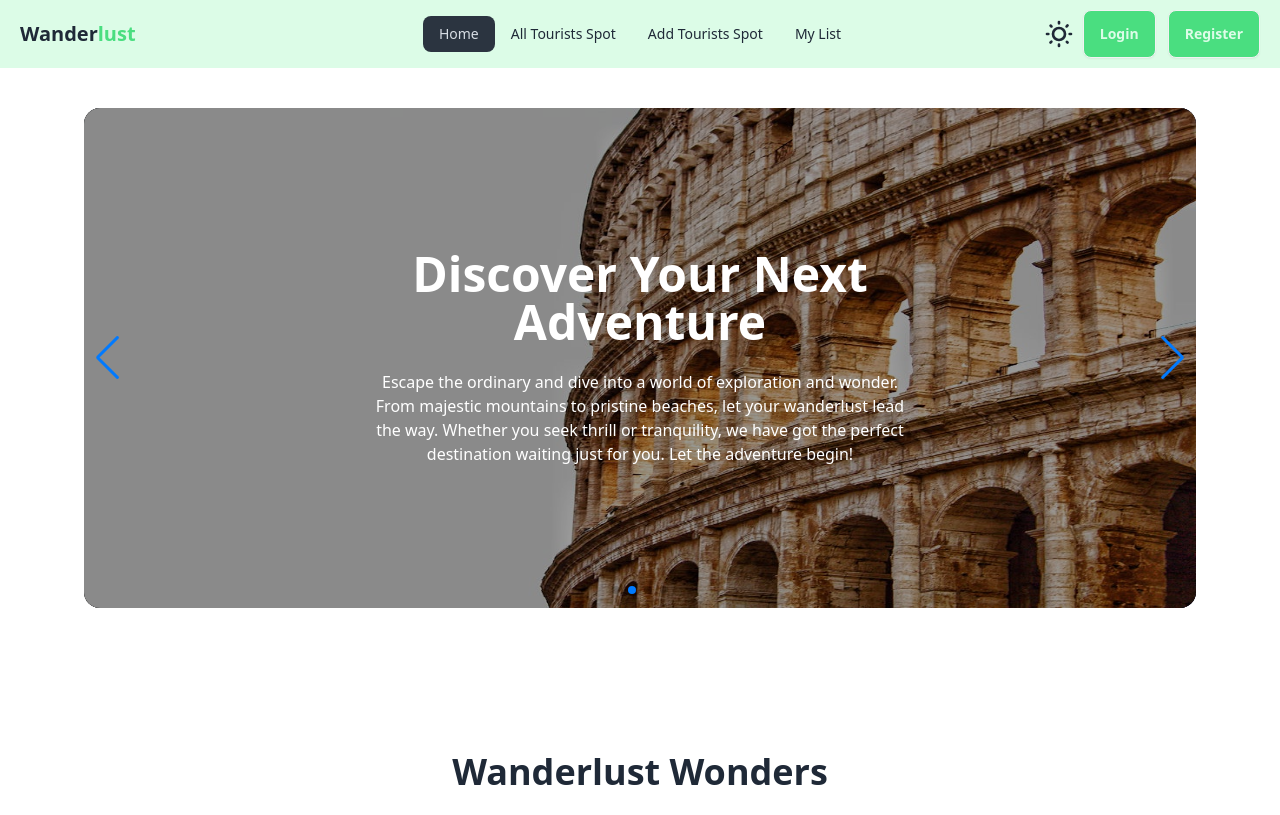
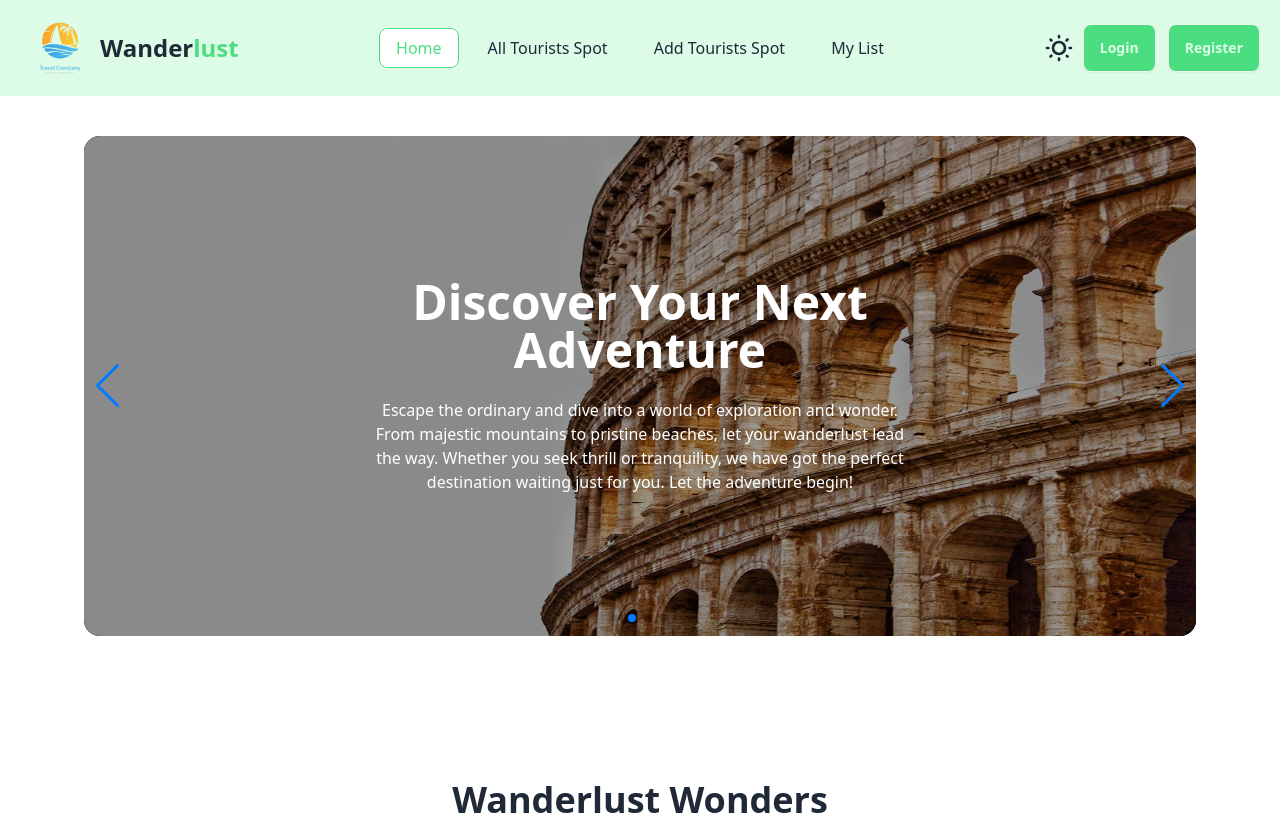
Before and after one commit to mohsinahmedarfat/Wanderlust-client-side, a React (Vite) app: page / in a window 1280 px wide. Shown: the top 815 px of the page. Built offline with nearby package versions, Linux system fonts and the light colour scheme; no server answers.

Commit message:
did some improvement

```diff
--- a/index.html
+++ b/index.html
@@ -2,7 +2,7 @@
 <html lang="en">
   <head>
     <meta charset="UTF-8" />
-    <link rel="icon" type="image/svg+xml" href="" />
+    <link rel="icon" type="image/svg+xml" href="src/assets/wander.png" />
     <meta name="viewport" content="width=device-width, initial-scale=1.0" />
     <title>Wanderlust</title>
   </head>
--- a/src/pages/allSpot/Spot.jsx
+++ b/src/pages/allSpot/Spot.jsx
@@ -12,13 +12,11 @@ const Spot = ({ touristSpot }) => {
   } = touristSpot;
   return (
     <div className="card bg-base-100 shadow-xl">
-      <figure>
-        <img
-          className="h-[266px] lg:h-56 xl:h-[266px]"
-          src={image}
-          alt="tourist spot"
-        />
-      </figure>
+      <img
+        className="h-72 lg:h-56 xl:h-[266px] rounded-t-2xl"
+        src={image}
+        alt="tourist spot"
+      />
       <div className="card-body">
         <h2 className="card-title text-2xl">{tourists_spot_name}</h2>
         <p>
--- a/src/pages/home/Slider.jsx
+++ b/src/pages/home/Slider.jsx
@@ -1,3 +1,4 @@
+/* eslint-disable react/no-unescaped-entities */
 import slider1 from "../../assets/slider-1.jpg";
 import slider2 from "../../assets/slider-2.jpg";
 import slider3 from "../../assets/slider-3.jpg";
@@ -37,12 +38,12 @@ const Slider = () => {
         <SwiperSlide>
           <div className="relative bg-black rounded-2xl">
             <img
-              className="w-full h-96 md:h-[400px] lg:h-[500px] rounded-2xl opacity-60"
+              className="w-full h-[500px] md:h-[400px] lg:h-[500px] rounded-2xl opacity-60"
               src={slider1}
               alt=""
             />
             <div className="text-center space-y-6 absolute top-1/2 left-1/2 -translate-x-1/2 -translate-y-1/2">
-              <h1 className="text-5xl font-bold text-white">
+              <h1 className="text-3xl md:text-5xl font-bold text-white">
                 Explore the Wonders of the World with Us!
               </h1>
               <p className="text-white">
@@ -57,12 +58,12 @@ const Slider = () => {
         <SwiperSlide>
           <div className="relative bg-black rounded-2xl">
             <img
-              className="w-full h-96 md:h-[400px] lg:h-[500px] rounded-2xl opacity-60"
+              className="w-full h-[500px] md:h-[400px] lg:h-[500px] rounded-2xl opacity-60"
               src={slider2}
               alt=""
             />
             <div className="text-center space-y-6 absolute top-1/2 left-1/2 -translate-x-1/2 -translate-y-1/2">
-              <h1 className="text-5xl font-bold text-white">
+              <h1 className="text-3xl md:text-5xl font-bold text-white">
                 Discover Your Next Adventure
               </h1>
               <p className="text-white">
@@ -78,12 +79,12 @@ const Slider = () => {
         <SwiperSlide>
           <div className="relative bg-black rounded-2xl">
             <img
-              className="w-full h-96 md:h-[400px] lg:h-[500px] rounded-2xl opacity-60"
+              className="w-full h-[500px] md:h-[400px] lg:h-[500px] rounded-2xl opacity-60"
               src={slider3}
               alt=""
             />
             <div className="text-center space-y-6 absolute top-1/2 left-1/2 -translate-x-1/2 -translate-y-1/2">
-              <h1 className="text-5xl font-bold text-white">
+              <h1 className="text-3xl md:text-5xl font-bold text-white">
                 Unlock the World's Wonders
               </h1>
               <p className="text-white">
@@ -99,12 +100,12 @@ const Slider = () => {
         <SwiperSlide>
           <div className="relative bg-black rounded-2xl">
             <img
-              className="w-full h-96 md:h-[400px] lg:h-[500px] rounded-2xl opacity-60"
+              className="w-full h-[500px] md:h-[400px] lg:h-[500px] rounded-2xl opacity-60"
               src={slider4}
               alt=""
             />
             <div className="text-center space-y-6 absolute top-1/2 left-1/2 -translate-x-1/2 -translate-y-1/2">
-              <h1 className="text-5xl font-bold text-white">
+              <h1 className="text-3xl md:text-5xl font-bold text-white">
                 Journey Beyond Boundaries
               </h1>
               <p className="text-white">
--- a/src/pages/home/countries/Country.jsx
+++ b/src/pages/home/countries/Country.jsx
@@ -11,7 +11,7 @@ const Country = ({ country }) => {
       <Link to={`/countries/${country_name}`}>
         <figure>
           <img
-            className="h-[266px] rounded-t-lg"
+            className="h-[266px] rounded-t-2xl"
             src={image}
             alt="tourist spot"
           />
--- a/src/pages/shared/Footer.jsx
+++ b/src/pages/shared/Footer.jsx
@@ -1,4 +1,5 @@
 import { Link } from "react-router-dom";
+import logo from "../../assets/wander.png";
 
 const Footer = () => {
   return (
@@ -6,9 +7,12 @@ const Footer = () => {
       <footer className="footer py-10 px-24  text-base-content">
         <aside className="flex flex-col justify-center items-center mx-auto md:grid">
           <Link to="/">
-            <h1 className="text-xl font-bold">
-              Wander<span className="text-green-400">lust</span>
-            </h1>
+            <div>
+              <img className="w-20 h-20 mx-auto" src={logo} alt="" />
+              <h1 className="text-xl font-bold">
+                Wander<span className="text-green-400">lust</span>
+              </h1>
+            </div>
           </Link>
           <p className="text-center md:text-left">
             Explore Beyond, <br /> Wanderlust Guides Your Journey!
--- a/src/pages/shared/Navbar.jsx
+++ b/src/pages/shared/Navbar.jsx
@@ -2,6 +2,7 @@ import { useContext, useEffect, useState } from "react";
 import { Link, NavLink } from "react-router-dom";
 import { AuthContext } from "../../providers/AuthProvider";
 import { Tooltip } from "react-tooltip";
+import logo from "../../assets/wander.png";
 
 const Navbar = () => {
   const { user, logout } = useContext(AuthContext);
@@ -24,16 +25,52 @@ const Navbar = () => {
   const navLinks = (
     <>
       <li>
-        <NavLink to="/">Home</NavLink>
+        <NavLink
+          className={({ isActive }) =>
+            isActive
+              ? "bg-white border border-green-400 text-green-400 py-2 px-4 rounded-lg"
+              : "hover:bg-white hover:text-green-500 py-2 px-4 border border-transparent rounded-lg"
+          }
+          to="/"
+        >
+          Home
+        </NavLink>
       </li>
       <li>
-        <NavLink to="/allSpot">All Tourists Spot</NavLink>
+        <NavLink
+          className={({ isActive }) =>
+            isActive
+              ? "bg-white border border-green-400 text-green-400 py-2 px-4 rounded-lg"
+              : "hover:bg-white hover:text-green-500 py-2 px-4 border border-transparent rounded-lg"
+          }
+          to="/allSpot"
+        >
+          All Tourists Spot
+        </NavLink>
       </li>
       <li>
-        <NavLink to="/addSpot">Add Tourists Spot</NavLink>
+        <NavLink
+          className={({ isActive }) =>
+            isActive
+              ? "bg-white border border-green-400 text-green-400 py-2 px-4 rounded-lg"
+              : "hover:bg-white hover:text-green-500 py-2 px-4 border border-transparent rounded-lg"
+          }
+          to="/addSpot"
+        >
+          Add Tourists Spot
+        </NavLink>
       </li>
       <li>
-        <NavLink to="/myList">My List</NavLink>
+        <NavLink
+          className={({ isActive }) =>
+            isActive
+              ? "bg-white border border-green-400 text-green-400 py-2 px-4 rounded-lg"
+              : "hover:bg-white hover:text-green-500 py-2 px-4 border border-transparent rounded-lg"
+          }
+          to="/myList"
+        >
+          My List
+        </NavLink>
       </li>
     </>
   );
@@ -60,19 +97,22 @@ const Navbar = () => {
           </div>
           <ul
             tabIndex={0}
-            className="menu menu-sm dropdown-content mt-3 z-10 p-2 shadow bg-base-100 rounded-box w-52"
+            className="menu-sm dropdown-content mt-3 z-10 p-2 py-4 space-y-4 shadow bg-base-100 rounded-box w-52"
           >
             {navLinks}
           </ul>
         </div>
         <Link to="/">
-          <h1 className="text-xl font-bold">
-            Wander<span className="text-green-400">lust</span>
-          </h1>
+          <div className="flex justify-between items-center">
+            <img className="w-20 h-20" src={logo} alt="" />
+            <h1 className="text-2xl font-bold">
+              Wander<span className="text-green-400">lust</span>
+            </h1>
+          </div>
         </Link>
       </div>
       <div className="navbar-center hidden lg:flex">
-        <ul className="menu menu-horizontal px-1">{navLinks}</ul>
+        <ul className="menu-horizontal space-x-3">{navLinks}</ul>
       </div>
       <div className="navbar-end">
         <Tooltip
```
Also changed, not shown: src/assets/wander.png (added).
